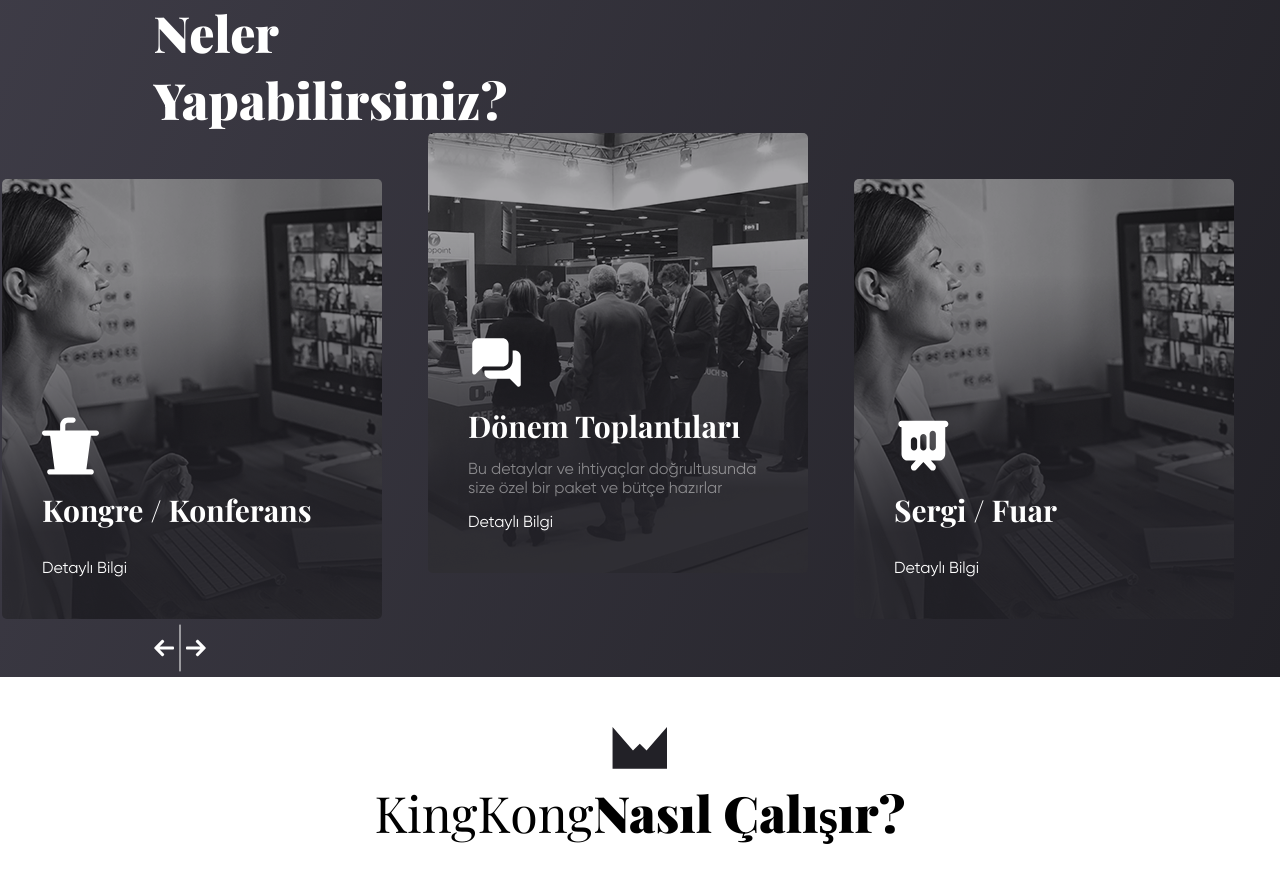
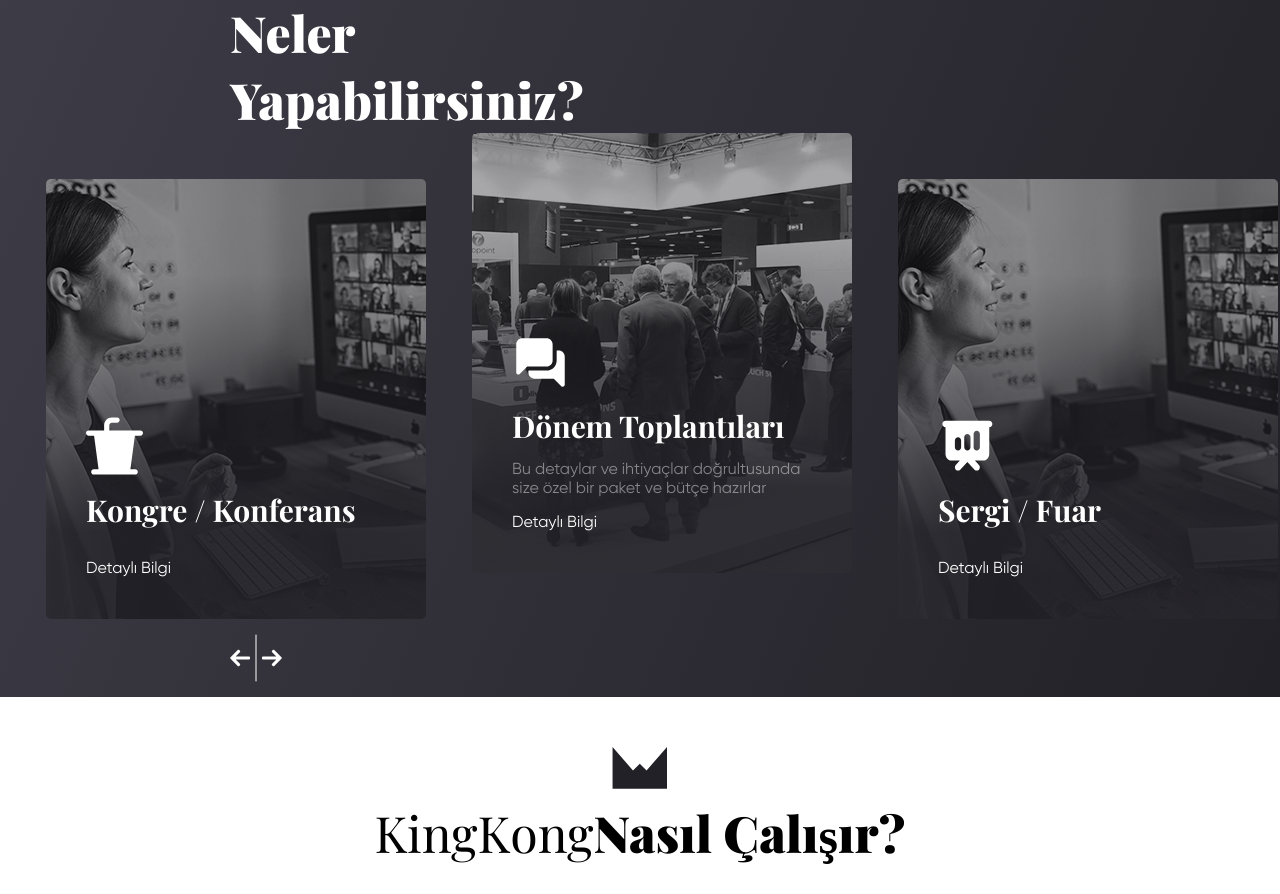
Before and after one commit to hasanharman/kingkongWeb, an Angular app: page / in a window 1280 px wide. Shown: the part 2500-3394 px from the top of the page. Built offline with nearby package versions, Linux system fonts and the light colour scheme; a web font is replaced by a local one.

Commit message:
slider styles and logics were edited

```diff
--- a/src/app/shared/slider/slider.component.css
+++ b/src/app/shared/slider/slider.component.css
@@ -11,7 +11,8 @@
 .text-container {
 	display: flex;
 	flex-direction: column;
-  margin-left: 12%;
+	/* margin-left: 12%; */
+	margin-left: 230px;
 }
 
 .text-1 {
@@ -45,7 +46,9 @@
 	width: 100%;
 	display: flex;
 	flex-direction: row;
-  justify-content: flex-end;
+	/* justify-content: flex-start; */
+	overflow: hidden;
+	position: relative;
 }
 
 /* .card {
@@ -72,22 +75,26 @@
 	margin: 0 0 46px 46px;
 }
 
-.card:nth-child(4) {
+.card-0 {
+	/* margin-left: 230px !important; */
+}
+
+/* .card:nth-child(4) {
 	display: flex;
 	flex-direction: column;
 	justify-content: flex-end;
 	align-items: center;
 	margin: 0 0 46px 46px;
 	filter: blur(2px);
-  overflow:hidden;
+	overflow: hidden;
 	width: 11%;
-}
+} */
 
 .card-img {
 	border-radius: 5px;
 }
 
-.card-img:hover {
+.card:hover > .card-img {
 	filter: invert(10%) sepia(100%) hue-rotate(3550deg) saturate(500%);
 }
 
@@ -96,9 +103,10 @@
 	display: flex;
 	flex-direction: column;
 	justify-content: flex-start;
-  text-align: flex-start;
+	text-align: start;
 	color: #fff;
 	width: 300px;
+	z-index: 0;
 }
 
 .card-icon {
@@ -134,7 +142,10 @@
 	display: flex;
 	flex: row;
 	justify-content: space-evenly;
-  margin-left: 12%;
+	/* margin-left: 12%; */
+	margin-left: 230px;
+	margin-top: 10px;
+	margin-bottom: 10px;
 }
 
 .seperator {
@@ -150,6 +161,5 @@
 	}
 	.card {
 		margin-left: 5%;
-
 	}
 }
--- a/src/app/shared/slider/slider.component.html
+++ b/src/app/shared/slider/slider.component.html
@@ -1,4 +1,4 @@
-<div class="main">
+<!-- <div class="main">
   <div class="text-container">
     <h5 class="text-1">NEDEN KINGKONG?</h5>
     <h1 class="text-2">KingKong<br />Dünyasında</h1>
@@ -21,4 +21,28 @@
     <img src="../../../assets/cards/seperator.svg" alt="" class="seperator" />
     <img src="../../../assets/cards/r-arrow.svg" alt="" class="arrow"  />
   </div>
+</div> -->
+
+<div class="main">
+  <div class="text-container">
+    <h5 class="text-1">NEDEN KINGKONG?</h5>
+    <h1 class="text-2">KingKong<br />Dünyasında</h1>
+    <h1 class="text-3">Neler<br />Yapabilirsiniz?</h1>
+  </div>
+  <div id="slider-cover">
+    <div class="card" [ngClass]="'card-'+i" *ngFor="let item of imgs; let i = index">
+      <img [src]="'../../../assets/cards/'+item.img" alt="" class="card-img"/>
+      <div class="card-content">
+        <img [src]="'../../../assets/cards/'+item.icon" alt="" class="card-icon" />
+        <h3 class="card-text"> {{item.title}} </h3>
+        <p class="card-sub"> {{item.sub}} </p>
+        <p class="card-detail">Detaylı Bilgi</p>
+      </div>
+    </div>
+  </div>
+  <div class="buttons" >
+    <img src="../../../assets/cards/l-arrow.svg" alt="" class="arrow" (click)="activeImg !== 0 ? prev() : null"/>
+    <img src="../../../assets/cards/seperator.svg" alt="" class="seperator" />
+    <img src="../../../assets/cards/r-arrow.svg" alt="" class="arrow" (click)="activeImg < imgs.length - 1 ? next() : null"/>
+  </div>
 </div>
--- a/src/app/shared/slider/slider.component.ts
+++ b/src/app/shared/slider/slider.component.ts
@@ -4,39 +4,85 @@ import { TweenMax } from 'gsap';
 @Component({
 	selector: 'app-slider',
 	templateUrl: './slider.component.html',
-  styleUrls: ['./slider.component.css']
+	styleUrls: [ './slider.component.css' ]
 })
 export class SliderComponent implements OnInit {
-
-  activeImg: number = 0;
+	activeImg: number = 1;
 	// imgs: Array<string> = ['card1.png','card2.png','card3.png','card4.png'];
 
 	imgs = [
-    { img:'card1.png',icon: 'cup.svg', title: 'Kongre / Konferans', sub: '' },
-    { img:'card2.png',icon: 'chat.svg', title: 'Dönem Toplantıları', sub: 'Bu detaylar ve ihtiyaçlar doğrultusunda size özel bir paket ve bütçe hazırlar' },
-    { img:'card3.png',icon: 'present.svg', title: 'Sergi / Fuar', sub: '' },
-    { img:'card4.png',icon: 'id.svg', title: 'Toplantı ve Motivasyon Etkinlikler', sub: ''},
+		{ img: 'card1.png', icon: 'cup.svg', title: 'Kongre / Konferans', sub: '' },
+		{
+			img: 'card2.png',
+			icon: 'chat.svg',
+			title: 'Dönem Toplantıları',
+			sub: 'Bu detaylar ve ihtiyaçlar doğrultusunda size özel bir paket ve bütçe hazırlar'
+		},
+		{ img: 'card3.png', icon: 'present.svg', title: 'Sergi / Fuar', sub: '' },
+		{ img: 'card4.png', icon: 'id.svg', title: 'Toplantı ve Motivasyon Etkinlikler', sub: '' },
+		{ img: 'card1.png', icon: 'cup.svg', title: 'Kongre / Konferans', sub: '' },
+		{
+			img: 'card2.png',
+			icon: 'chat.svg',
+			title: 'Dönem Toplantıları',
+			sub: 'Bu detaylar ve ihtiyaçlar doğrultusunda size özel bir paket ve bütçe hazırlar'
+		},
+		{ img: 'card3.png', icon: 'present.svg', title: 'Sergi / Fuar', sub: '' },
+		{ img: 'card4.png', icon: 'id.svg', title: 'Toplantı ve Motivasyon Etkinlikler', sub: '' }
 	];
 
-  constructor() { }
+	constructor() {}
 
-  ngOnInit(): void {
+	ngOnInit(): void {}
+
+	// prev(index: number) {
+	// 	TweenMax.to(`.card-img"-${this.activeImg}`, 0.5, {
+	// 		css: {
+	// 			opacity: 0
+	// 		}
+	// 	});
+	// 	TweenMax.to(`.card-img"-${index}`, 0.5, {
+	// 		css: {
+	// 			opacity: 1
+	// 		}
+	// 	});
+	// 	this.activeImg = index;
+	// }
+
+	prev() {
+		console.log(this.activeImg * 230);
+		TweenMax.fromTo(
+			'.card-0',
+			0.5,
+			{
+				css: {
+					'margin-left': this.activeImg * 230
+				}
+			},
+			{
+				css: {
+					'margin-left': (this.activeImg - 1) * 230
+				}
+			}
+		);
+		this.activeImg -= 1;
 	}
 
-  prev(index: number){
-    TweenMax.to(`.card-img"-${this.activeImg}`, 0.5, {
+	next() {
+		TweenMax.fromTo(
+			'.card-0',
+			0.5,
+			{
 				css: {
-        opacity: 0,
+					'margin-left': this.activeImg * 230
+				}
 			},
-    });
-    TweenMax.to(`.card-img"-${index}`, 0.5, {
+			{
 				css: {
-        opacity: 1,
-      },
-    });
-    this.activeImg = index;
+					'margin-left': (this.activeImg + 1) * 230
 				}
-
-
-
 			}
+		);
+		this.activeImg += 1;
+	}
+}
```
Lines whose indentation alone changed are shown as unchanged.
